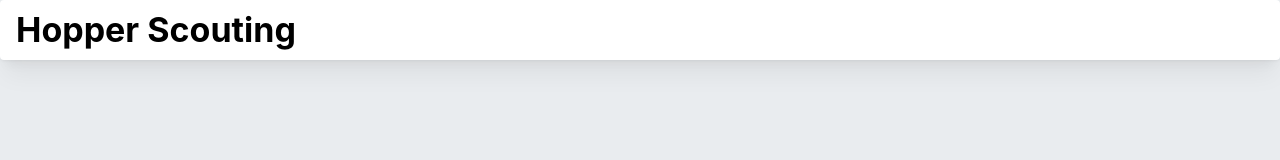
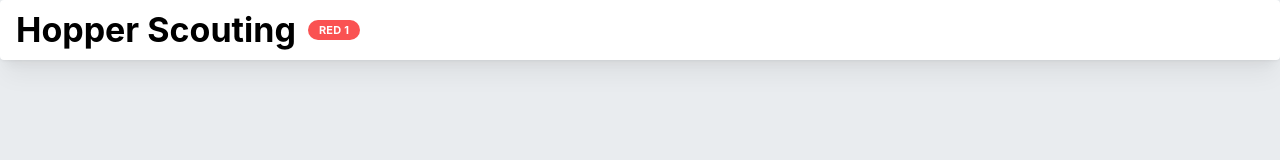
Before and after one commit to KennanHunter/2024-scouting-web-form, a React (Vite) app: page / in a window 1280 px wide. Shown: the top 160 px of the page. Built offline with nearby package versions, Linux system fonts and the light colour scheme.

Commit message:
scouter position encoding works

```diff
--- a/package.json
+++ b/package.json
@@ -14,7 +14,8 @@
     "@mantine/hooks": "7.8.0",
     "react": "^18.2.0",
     "react-dom": "^18.2.0",
-    "react-router-dom": "^6.22.3"
+    "react-router-dom": "^6.22.3",
+    "zustand": "^4.5.2"
   },
   "devDependencies": {
     "@types/react": "^18.2.65",
--- a/src/App.tsx
+++ b/src/App.tsx
@@ -9,6 +9,7 @@ import {
 import { Layout } from "./routes/Layout";
 import { Scout } from "./routes/Scout/Index";
 import { AutoScout } from "./routes/Scout/Auto";
+import { Config } from "./routes/Config";
 
 export const routerConfig = [
   {
@@ -25,6 +26,10 @@ export const routerConfig = [
           },
         ],
       },
+      {
+        path: "/config/",
+        element: <Config />,
+      },
     ],
   },
 ] satisfies RouteObject[];
--- /dev/null
+++ b/src/routes/Config.tsx
@@ -0,0 +1,25 @@
+import { Center, Paper, Select } from "@mantine/core";
+import { FC } from "react";
+import { Position, usePositionStore } from "../stores/usePositionStore";
+
+export const Config: FC = () => {
+  const { currentPosition, setCurrentPosition } = usePositionStore();
+
+  return (
+    <Center p={"lg"} m={"sm"}>
+      <Paper>
+        <Select
+          value={currentPosition}
+          data={
+            ["Red", "Blue"].flatMap((color) => [
+              `${color} 1`,
+              `${color} 2`,
+              `${color} 3`,
+            ]) as Position[]
+          }
+          onChange={(val) => setCurrentPosition(val as Position)}
+        />
+      </Paper>
+    </Center>
+  );
+};
--- a/src/routes/Layout.tsx
+++ b/src/routes/Layout.tsx
@@ -1,8 +1,11 @@
-import { Box, Flex, Paper, Title } from "@mantine/core";
+import { Badge, Box, Flex, Paper, Title } from "@mantine/core";
 import { FC } from "react";
 import { Outlet } from "react-router-dom";
+import { usePositionStore } from "../stores/usePositionStore";
 
 export const Layout: FC = () => {
+  const { currentPosition } = usePositionStore();
+
   return (
     <>
       <Box
@@ -22,7 +25,12 @@ export const Layout: FC = () => {
           })}
         >
           <Flex align={"center"} h={"100%"} justify={"space-between"} px={"md"}>
-            <Title>Hopper Scouting</Title>
+            <Flex align={"center"} gap={"sm"}>
+              <Title>Hopper Scouting</Title>
+              <Badge color={currentPosition.includes("Red") ? "red" : "blue"}>
+                {currentPosition}
+              </Badge>
+            </Flex>
           </Flex>
           <Outlet />
         </Paper>
--- a/src/routes/Scout/Index.tsx
+++ b/src/routes/Scout/Index.tsx
@@ -6,7 +6,7 @@ const toTitleCase = (input: string): string =>
   input
     .split(" ")
     .map((word) => word[0].toUpperCase() + word.slice(1))
-    .join("");
+    .join(" ");
 
 export const Scout: FC = () => {
   const location = useLocation();
--- /dev/null
+++ b/src/stores/usePositionStore.ts
@@ -0,0 +1,25 @@
+import { create } from "zustand";
+import { persist } from "zustand/middleware";
+
+type AllianceColor = "Red" | "Blue";
+type PositionNumber = 1 | 2 | 3;
+
+export type Position = `${AllianceColor} ${PositionNumber}`;
+type PositionStore = {
+  currentPosition: Position;
+  setCurrentPosition: (newPosition: Position) => void;
+};
+
+export const usePositionStore = create<PositionStore>()(
+  persist(
+    (set) => ({
+      currentPosition: "Red 1",
+      setCurrentPosition: (newPosition: Position) => {
+        set({
+          currentPosition: newPosition,
+        });
+      },
+    }),
+    { name: "positionStore" }
+  )
+);
```
Also changed, not shown: src/stores/PositionStore.ts (deleted), 1 other file (tests, documents, lock files or other folders).
